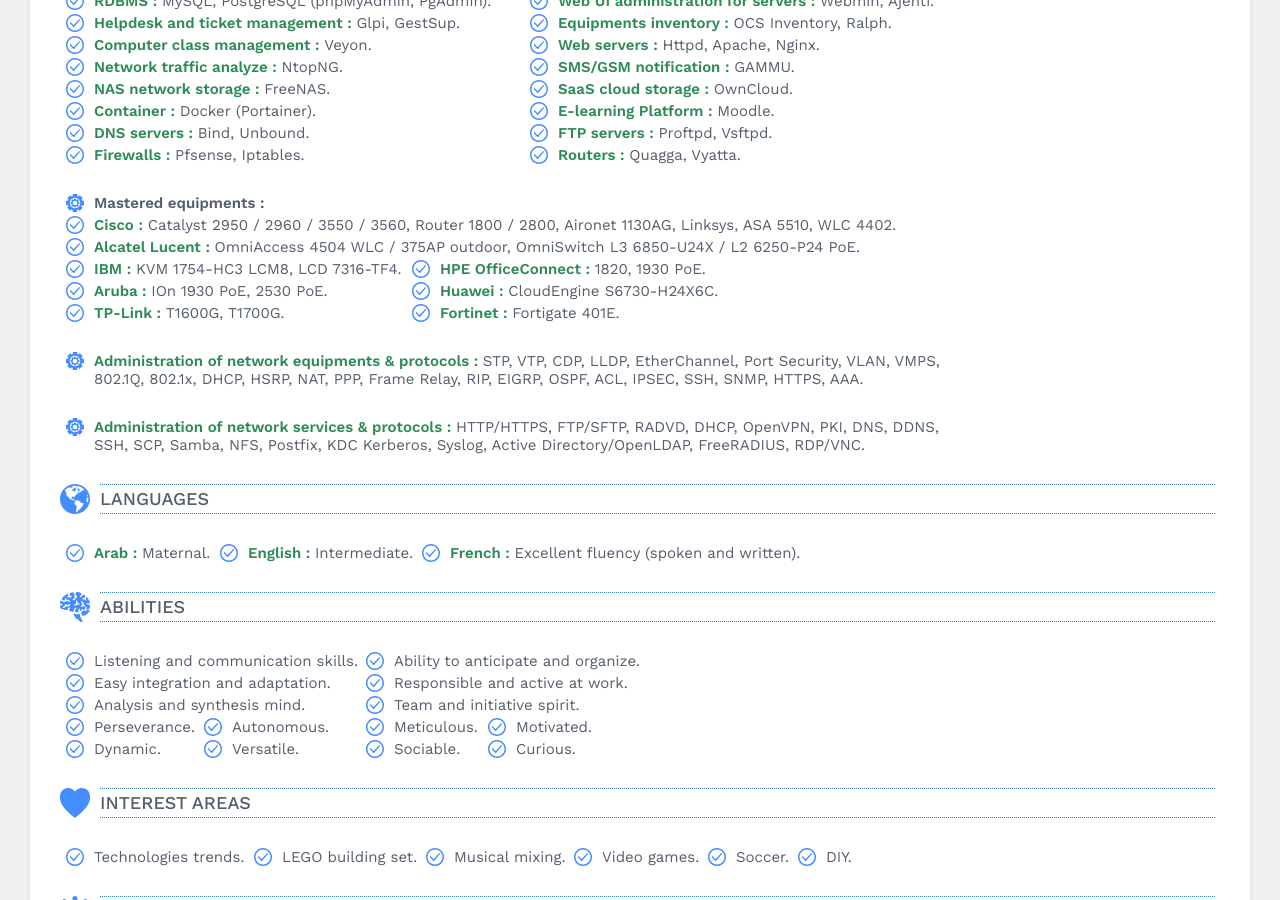
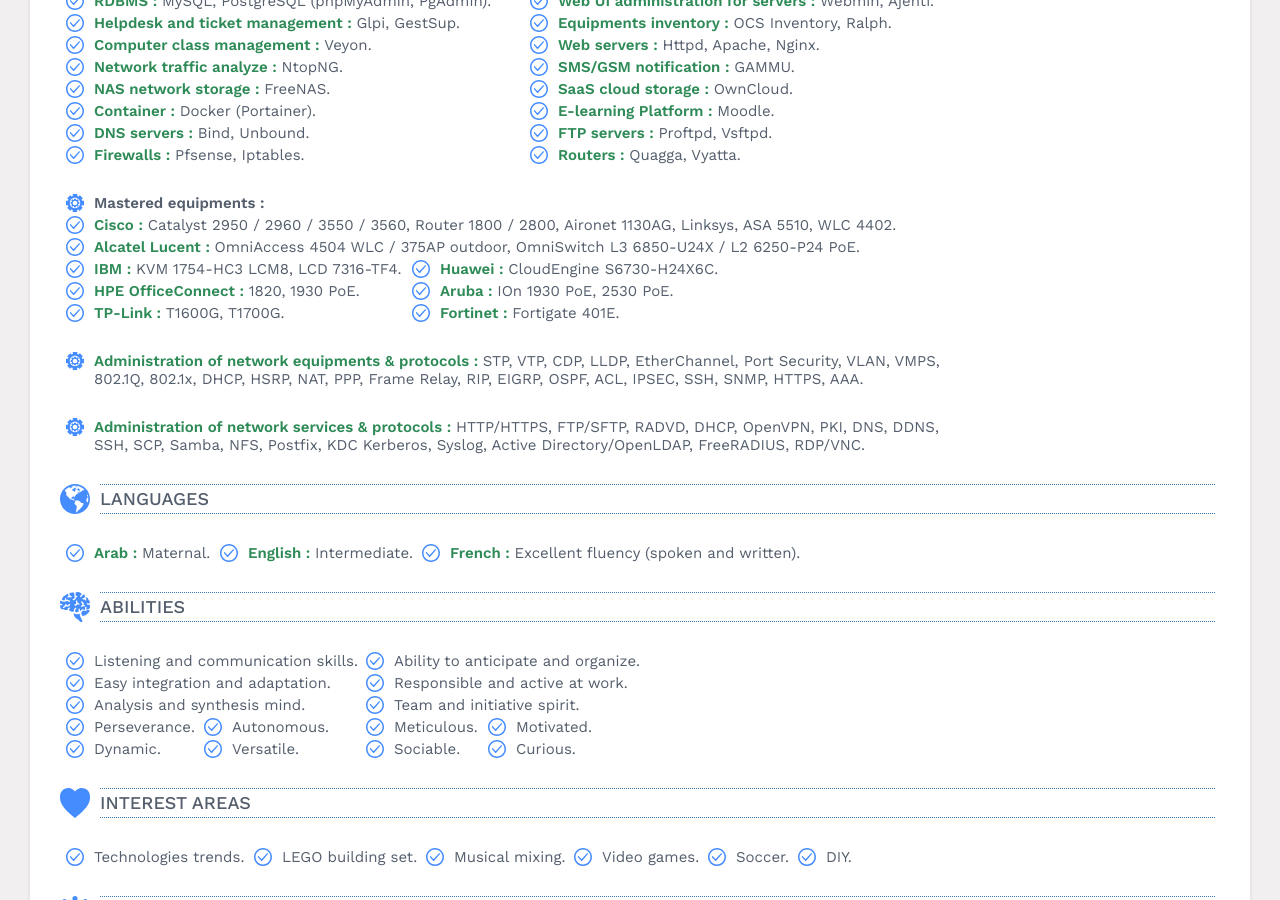
Before and after one commit to abdelhafidelazouzi/en, a Jekyll site: the page built from index.html, in a window 1280 px wide and 900 px high, scrolled down 5488 px. Built offline with Jekyll 4.4.1, drawn with Linux system fonts in a browser that asks for light colours; some of the changed lines change nothing that is shown.

Commit message:
Add files via upload

```diff
--- a/_data/data.yml
+++ b/_data/data.yml
@@ -702,12 +702,12 @@
         level: "OmniAccess 4504 WLC / 375AP outdoor, OmniSwitch L3 6850-U24X / L2 6250-P24 PoE"
       - name: "IBM"
         level: "KVM 1754-HC3 LCM8, LCD 7316-TF4"
+      - name: "Huawei"
+        level: "CloudEngine S6730-H24X6C"
       - name: "HPE OfficeConnect"
         level: "1820, 1930 PoE"
       - name: "Aruba"
         level: "IOn 1930 PoE, 2530 PoE"
-      - name: "Huawei"
-        level: "CloudEngine S6730-H24X6C"
       - name: "TP-Link"
         level: "T1600G, T1700G"
       - name: "Fortinet"
```
